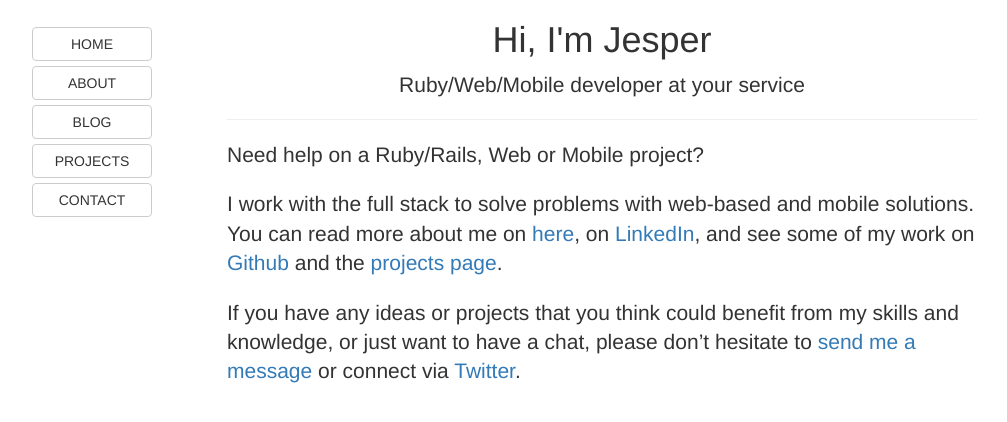
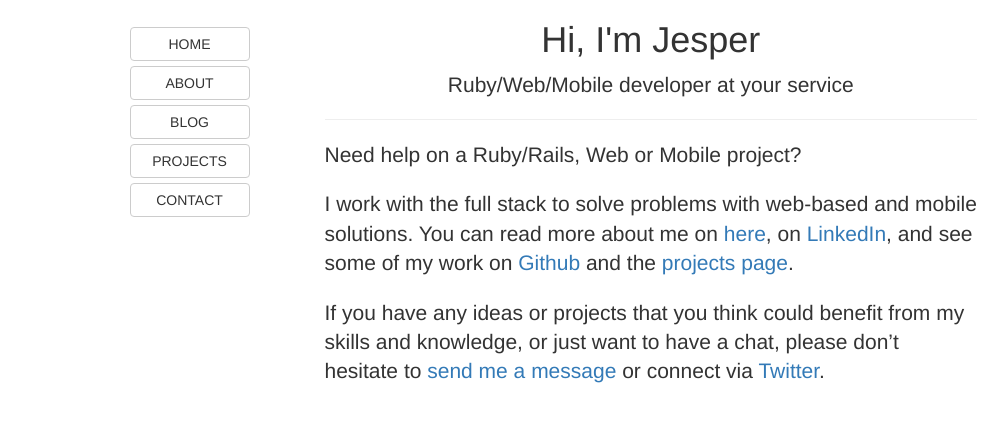
Before and after one commit to thejspr/thejspr.com, a Jekyll site: the page built from index.html, in a window 1280 px wide. Shown: the top 422 px of the page, without its empty margins (38-1045 px from the left). Built offline with Jekyll 4.4.1, drawn with Linux system fonts in a browser that asks for light colours.

Commit message:
Offset layout and reduce size of content column

```diff
--- a/_layouts/default.html
+++ b/_layouts/default.html
@@ -32,7 +32,7 @@
     <div class='container'>
       <div class='row'>
 
-        <aside class='col-sm-12 col-md-2'>
+        <aside class='col-sm-12 col-md-2 col-md-offset-1'>
           <div class='sidebar sticky'>
             <a class='btn btn-default' href='/'>Home</a>
             <a class='btn btn-default' href='/about/'>About</a>
@@ -42,7 +42,7 @@
           </div>
         </aside>
 
-        <section class='col-sm-12 col-md-8 content'>
+        <section class='col-sm-12 col-md-7 content'>
           {{ content }}
         </section>
 
```
